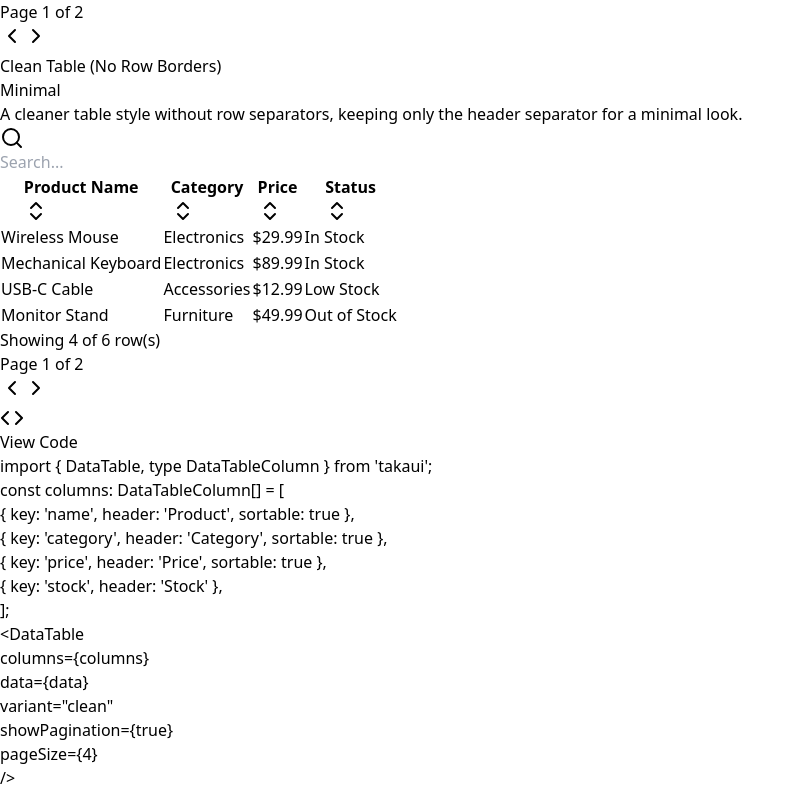
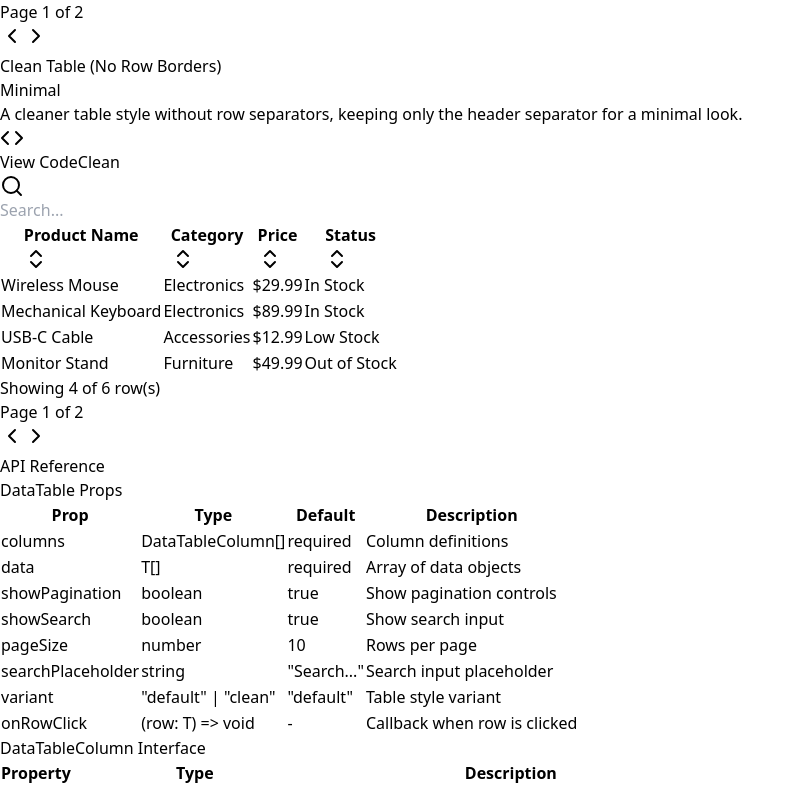
Before and after one commit to ttianqii/TakaUI, a React (Vite) app: page /table in a window 1280 px wide. Shown: the part 1108-1899 px from the top of the page, without its empty margins (0-804 px from the left). Built offline with nearby package versions, Linux system fonts and the light colour scheme.

Commit message:
feat: Enhance TablePage with cleaner styling and improved code visibility toggle

```diff
--- a/src/pages/TablePage.tsx
+++ b/src/pages/TablePage.tsx
@@ -365,7 +365,20 @@
             A cleaner table style without row separators, keeping only the header separator for a minimal look.
           </p>
 
-          <div className="mb-6 bg-slate-50 rounded-xl p-6 border border-slate-200">
+          <div className="mb-6">
+            <div className="flex items-center justify-between mb-3">
+              <div className="flex items-center gap-2">
+                <button
+                  onClick={() => setShowCode4(!showCode4)}
+                  className="flex items-center gap-2 text-sm px-3 py-1 bg-slate-100 hover:bg-slate-200 text-slate-700 rounded-lg transition-colors"
+                >
+                  <Code className="w-4 h-4" />
+                  {showCode4 ? 'Hide' : 'View'} Code
+                </button>
+                <span className="text-xs px-3 py-1 bg-orange-100 text-orange-700 rounded-full font-medium">Clean</span>
+              </div>
+            </div>
+
             <DataTable
               columns={styledColumns}
               data={sampleData}
@@ -375,28 +388,34 @@
             />
           </div>
 
-          <div className="border-t border-slate-200 pt-6">
-            <button
-              onClick={() => setShowCode4(!showCode4)}
-              className="flex items-center gap-2 text-sm font-medium text-slate-700 hover:text-slate-900 transition-colors"
-            >
-              <Code className="h-4 w-4" />
-              {showCode4 ? 'Hide' : 'View'} Code
-            </button>
-
-            <div className={`overflow-hidden transition-all duration-300 ${showCode4 ? 'max-h-[2000px] opacity-100 mt-4' : 'max-h-0 opacity-0'}`}>
-              <div className="bg-slate-900 rounded-lg p-6 overflow-x-auto">
-                <div className="font-mono text-sm text-slate-300 space-y-1">
-                  <div><span className="text-purple-400">import</span> {'{'} <span className="text-blue-400">DataTable</span>, <span className="text-blue-400">type</span> <span className="text-green-400">DataTableColumn</span> {'}'} <span className="text-purple-400">from</span> <span className="text-green-400">'takaui'</span>;</div>
+          {showCode4 && (
+            <div className="mb-6 rounded-lg overflow-hidden border border-slate-200">
+              <div className="bg-slate-900 text-slate-100 p-4 text-sm overflow-x-auto leading-relaxed font-mono">
+                <div><span className="text-purple-400">import</span> {'{'} <span className="text-blue-300">DataTable</span>, <span className="text-purple-400">type</span> <span className="text-blue-300">DataTableColumn</span> {'}'} <span className="text-purple-400">from</span> <span className="text-green-400">'takaui'</span>;</div>
                 <div className="h-4"></div>
-                  <div><span className="text-purple-400">const</span> columns: <span className="text-green-400">DataTableColumn</span>[] = [</div>
-                  <div>  {'{'} <span className="text-blue-400">key</span>: <span className="text-green-400">'name'</span>, <span className="text-blue-400">header</span>: <span className="text-green-400">'Product'</span>, <span className="text-blue-400">sortable</span>: <span className="text-yellow-400">true</span> {'}'},</div>
-                  <div>  {'{'} <span className="text-blue-400">key</span>: <span className="text-green-400">'category'</span>, <span className="text-blue-400">header</span>: <span className="text-green-400">'Category'</span>, <span className="text-blue-400">sortable</span>: <span className="text-yellow-400">true</span> {'}'},</div>
-                  <div>  {'{'} <span className="text-blue-400">key</span>: <span className="text-green-400">'price'</span>, <span className="text-blue-400">header</span>: <span className="text-green-400">'Price'</span>, <span className="text-blue-400">sortable</span>: <span className="text-yellow-400">true</span> {'}'},</div>
-                  <div>  {'{'} <span className="text-blue-400">key</span>: <span className="text-green-400">'stock'</span>, <span className="text-blue-400">header</span>: <span className="text-green-400">'Stock'</span> {'}'},</div>
+                <div><span className="text-purple-400">const</span> <span className="text-blue-300">columns</span>: <span className="text-blue-400">DataTableColumn</span>&lt;<span className="text-blue-400">Product</span>&gt;[] = [</div>
+                <div>  {'{'}</div>
+                <div>    <span className="text-blue-400">key</span>: <span className="text-green-400">'name'</span>,</div>
+                <div>    <span className="text-blue-400">header</span>: <span className="text-green-400">'Product'</span>,</div>
+                <div>    <span className="text-blue-400">sortable</span>: <span className="text-yellow-400">true</span></div>
+                <div>  {'}'},</div>
+                <div>  {'{'}</div>
+                <div>    <span className="text-blue-400">key</span>: <span className="text-green-400">'category'</span>,</div>
+                <div>    <span className="text-blue-400">header</span>: <span className="text-green-400">'Category'</span>,</div>
+                <div>    <span className="text-blue-400">sortable</span>: <span className="text-yellow-400">true</span></div>
+                <div>  {'}'},</div>
+                <div>  {'{'}</div>
+                <div>    <span className="text-blue-400">key</span>: <span className="text-green-400">'price'</span>,</div>
+                <div>    <span className="text-blue-400">header</span>: <span className="text-green-400">'Price'</span>,</div>
+                <div>    <span className="text-blue-400">sortable</span>: <span className="text-yellow-400">true</span></div>
+                <div>  {'}'},</div>
+                <div>  {'{'}</div>
+                <div>    <span className="text-blue-400">key</span>: <span className="text-green-400">'stock'</span>,</div>
+                <div>    <span className="text-blue-400">header</span>: <span className="text-green-400">'Stock'</span></div>
+                <div>  {'}'}</div>
                 <div>];</div>
                 <div className="h-4"></div>
-                  <div>&lt;<span className="text-green-400">DataTable</span></div>
+                <div>&lt;<span className="text-blue-300">DataTable</span></div>
                 <div>  <span className="text-blue-400">columns</span>={'{'}columns{'}'}</div>
                 <div>  <span className="text-blue-400">data</span>={'{'}data{'}'}</div>
                 <div>  <span className="text-blue-400">variant</span>=<span className="text-green-400">"clean"</span></div>
@@ -405,8 +424,7 @@
                 <div>/&gt;</div>
               </div>
             </div>
-            </div>
-          </div>
+          )}
         </div>
 
         {/* API Reference */}
```
Lines whose indentation alone changed are shown as unchanged.
